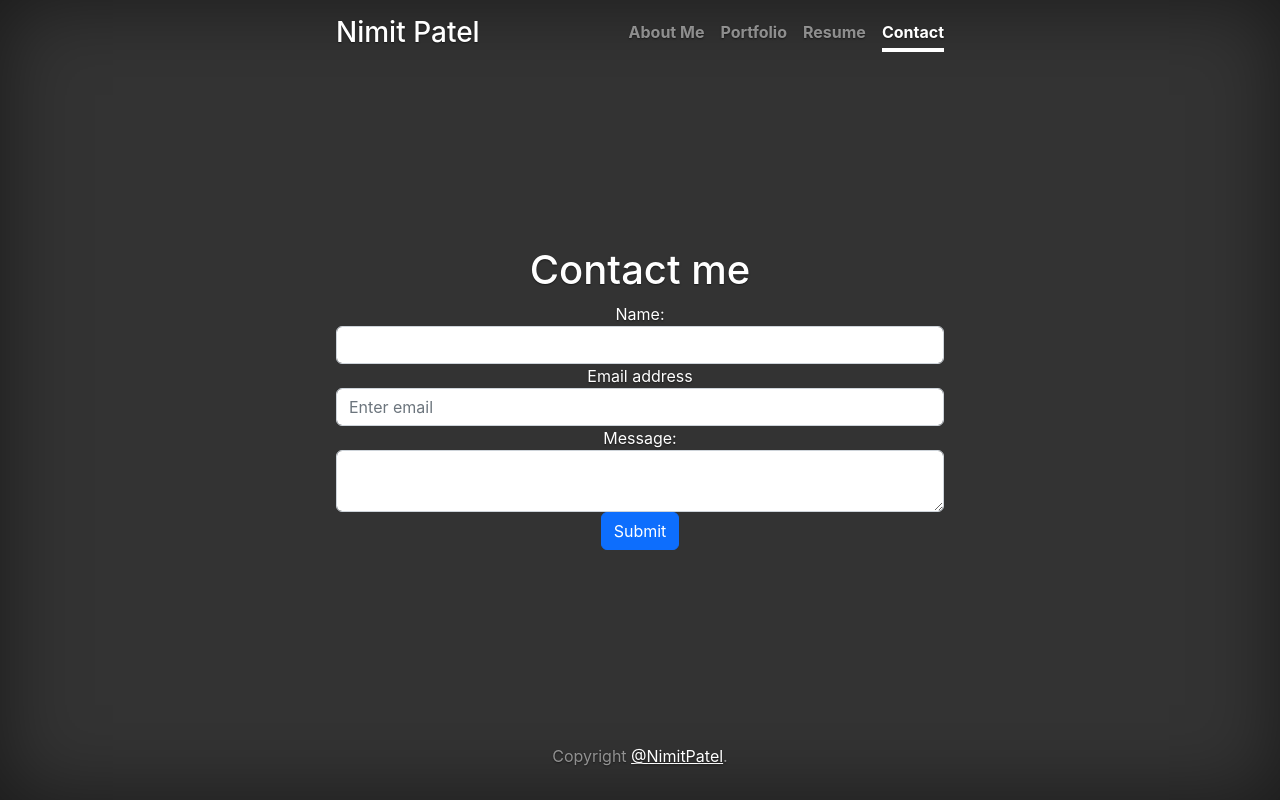
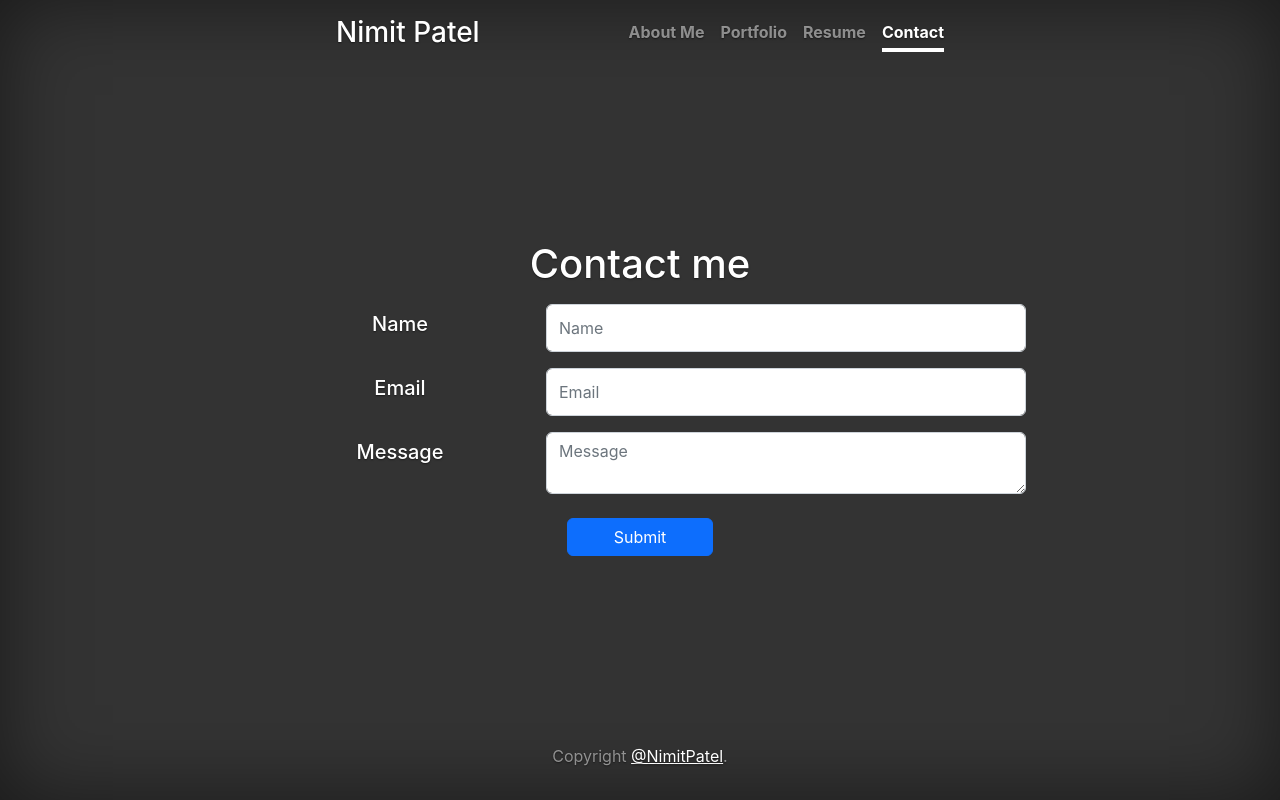
Before and after one commit to Np23295/portfolio-app, a React (Create React App) app: page / in a window 1280 px wide. Both pictures are taken after a click on the link "Contact". Built offline with nearby package versions, Linux system fonts and the light colour scheme.

Commit message:
Fixed contact page

```diff
--- a/src/components/Contact/index.js
+++ b/src/components/Contact/index.js
@@ -8,21 +8,20 @@ let Contact = (props) => {
 
     const { name, email, message } = formState;
     function handleChange(e) {
-        if (e.target.name === 'email') {
-            const isValid = validateEmail(e.target.value);
-            console.log(isValid);
-            // isValid conditional statement
-            if (!isValid) {
-                setErrorMessage('Your email is invalid.');
-            } else {
+
         if (!e.target.value.length) {
             setErrorMessage(`${e.target.name} is required.`);
         } else {
             setErrorMessage('');
         }
+
+        if (e.target.name === 'email') {
+            const isValid = validateEmail(e.target.value);
+            // isValid conditional statement
+            if (!isValid) {
+                setErrorMessage('Your email is invalid.');
             }
         }
-        console.log('errorMessage', errorMessage);
 
         if (!errorMessage) {
             setFormState({ ...formState, [e.target.name]: e.target.value });
@@ -37,41 +36,29 @@ let Contact = (props) => {
     return (
         <section>
             <h1 data-testid="h1tag">Contact me</h1>
-            {/* <form id="contact-form" onSubmit={handleSubmit}>
-                <div>
-                    <label htmlFor="name">Name:</label>
-                    <input type="text" defaultValue={name} onBlur={handleChange} name="name" />
-                </div>
-                <div>
-                    <label htmlFor="email">Email address:</label>
-                    <input defaultValue={email} onBlur={handleChange} name="email" />
-                </div>
-                <div>
-                    <label htmlFor="message">Message:</label>
-                    <textarea name="message" defaultValue={message} rows="5" onBlur={handleChange} />
-                </div>
+            <form id="contact-form" onSubmit={handleSubmit}>
 
-                <button data-testid="submitButton" type="submit">Submit</button>
-            </form> */}
-            <form id="contact-form" onSubmit={handleSubmit}>
+                <div className="container">
                     {errorMessage && (
-                    <div>
+                        <div class="row overflow-hidden justify-content-center">
                             <p className="alert alert-danger">{errorMessage}</p>
                         </div>
                     )}
-                <div className="form-group">
-                    <label htmlFor="name">Name: </label>
-                    <input className="form-control" type="text" defaultValue={name} onBlur={handleChange} name="name" />
+                    <div className="d-flex justify-content-center">
+                        <label className="col-6 my-3" htmlFor="name"><h5 className="vertical-align-middle">Name</h5></label>
+                        <input className="col-6 form-control" type="text" defaultValue={name} onBlur={handleChange} name="name" placeholder="Name" />
                     </div>
-                <div className="form-group">
-                    <label htmlFor="email">Email address</label>
-                    <input className="form-control" name="email" defaultValue={email} onBlur={handleChange} placeholder="Enter email" />
+                    <div className="d-flex justify-content-center form-group">
+                        <label className="col-6 my-3" htmlFor="email"><h5 className="vertical-align-middle">Email</h5></label>
+                        <input className="col-6 form-control" name="email" defaultValue={email} onBlur={handleChange} placeholder="Email" />
                     </div>
-                <div className="form-group">
-                    <label htmlFor="message">Message:</label>
-                    <textarea className="form-control" name="message" defaultValue={message} onBlur={handleChange} />
+                    <div className="d-flex justify-content-center form-group">
+                        <label className="col-6 my-3" htmlFor="message"><h5 className="vertical-align-middle">Message</h5></label>
+                        <textarea className="col-6 form-control" name="message" defaultValue={message} onBlur={handleChange} placeholder="Message"/>
                     </div>
-                <button data-testid="submitButton" type="submit" className="btn btn-primary">Submit</button>
+                    <button data-testid="submitButton" type="submit" className="btn btn-primary col-3 mt-3">Submit</button>
+
+                </div>
             </form>
         </section>
     );
--- a/src/index.css
+++ b/src/index.css
@@ -148,3 +148,13 @@ body {
 .card .card-img-top {
   min-height: 200px;
 }
+
+.form-control {
+  width: 480px;
+  margin: 8px 0px;
+}
+
+.textarea.form-control {
+  width: auto;
+  margin: 8px 0px;
+}
```
Lines whose indentation alone changed are shown as unchanged.
